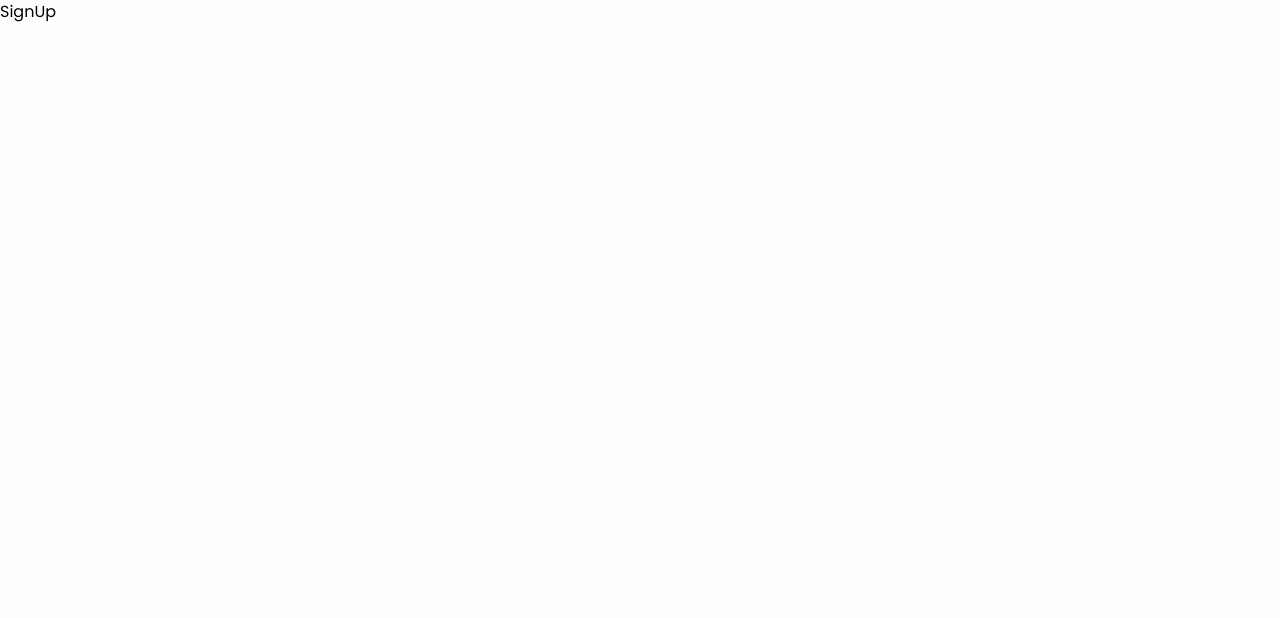
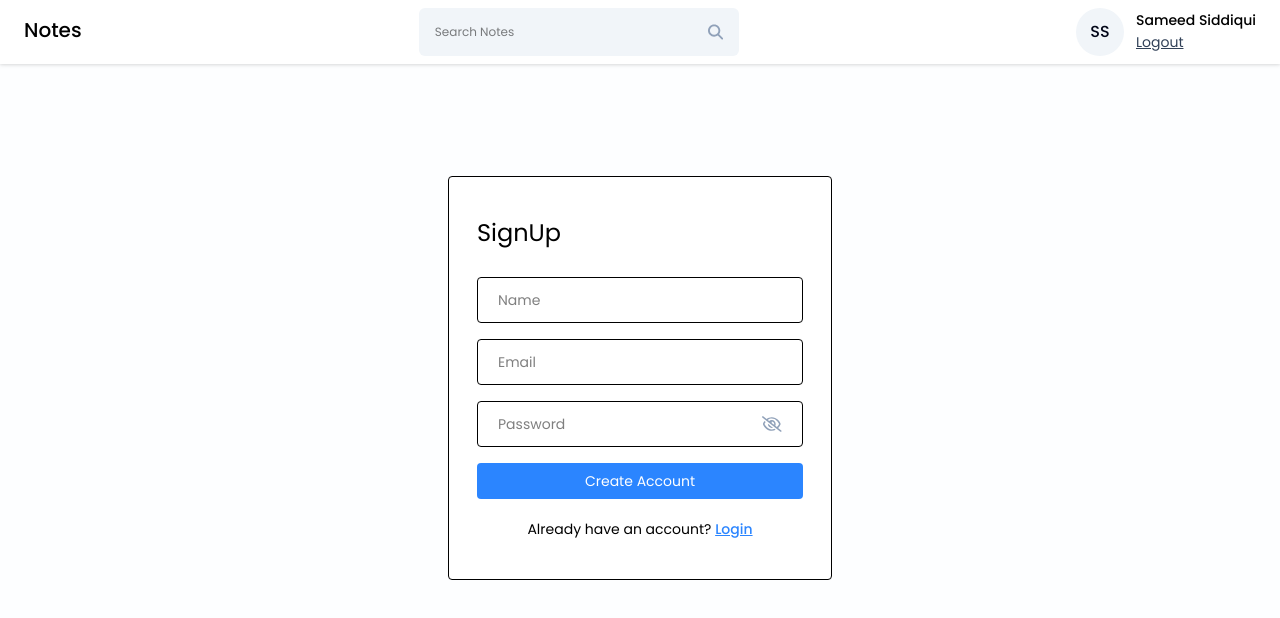
Before and after one commit to ssiddiquiii/sameed-mern-10pshine, a React (Vite) app in the folder frontend/: page /signup in a window 1280 px wide. Shown: the top 618 px of the page. Built offline with nearby package versions, Linux system fonts and the light colour scheme.

Commit message:
feat: implement signup page and search bar and profile component

```diff
--- /dev/null
+++ b/frontend/src/components/Cards/Profileinfo.jsx
@@ -0,0 +1,25 @@
+import React from "react";
+import { getInitials } from "../../utils/helper";
+
+const Profileinfo = ({onLogout}) => {
+  return (
+    <>
+      <div className="flex items-center gap-3">
+        <div className="w-12 h-12 flex items-center justify-center rounded-full text-slate-950 font-medium bg-slate-100">
+          {getInitials("Sameed Siddiqui")}
+        </div>
+        <div>
+          <p className="text-sm font-medium">Sameed Siddiqui</p>
+          <button
+            className="text-sm text-slate-700 underline"
+            onClick={onLogout}
+          >
+            Logout
+          </button>
+        </div>
+      </div>
+    </>
+  );
+};
+
+export default Profileinfo;
--- a/frontend/src/components/Navbar/Navbar.jsx
+++ b/frontend/src/components/Navbar/Navbar.jsx
@@ -1,11 +1,36 @@
-import React from "react";
+import React, { useState } from "react";
+import Profileinfo from "../Cards/profileinfo";
+import { useNavigate } from "react-router-dom";
+import SearchBar from "../SearchBar/SearchBar";
 
 const Navbar = () => {
+  const [searchQuery, setSearchQuery] = useState("");
+  const navigate = useNavigate;
+
+  const onLogout = () => {
+    navigate("/login");
+  };
+
+  const handleSearch = () => {};
+
+  const onClearSearch = () => {
+    setSearchQuery("");
+  };
+
   return (
     <div className="bg-white flex item-center justify-between px-6 py-2 drop-shadow">
-      <h2 className="text-xl font-medium text-black py-2">
-        Notes
-      </h2>
+      <h2 className="text-xl font-medium text-black py-2">Notes</h2>
+
+      <SearchBar
+        value={searchQuery}
+        onChange={({ target }) => {
+          setSearchQuery(target.value);
+        }}
+        handleSearch={handleSearch}
+        onClearSearch={onClearSearch}
+      />
+
+      <Profileinfo onLogout={onLogout} />
     </div>
   );
 };
--- /dev/null
+++ b/frontend/src/components/SearchBar/SearchBar.jsx
@@ -0,0 +1,28 @@
+import React from "react";
+import { FaMagnifyingGlass } from "react-icons/fa6";
+import { IoMdClose } from "react-icons/io";
+
+const SearchBar = ({ value, onChange, handleSearch, onClearSearch }) => {
+  return (
+    <>
+      <div className="w-80 flex items-center px-4 bg-slate-100 rounded-md">
+        <input
+          type="text"
+          placeholder="Search Notes"
+          className="w-full text-xs bg-transparent py-2.75 outline-none "
+          value={value}
+          onChange={onChange}
+        />
+
+        {value && (<IoMdClose className="text-slate-500 cursor-pointer hover:text-black mr-3" onClick={onClearSearch}/>)}
+
+        <FaMagnifyingGlass
+          className="text-slate-400 cursor-pointer hover:text-black"
+          onClick={handleSearch}
+        />
+      </div>
+    </>
+  );
+};
+
+export default SearchBar;
--- a/frontend/src/pages/Home/Home.jsx
+++ b/frontend/src/pages/Home/Home.jsx
@@ -1,9 +1,12 @@
-import React from 'react'
+import React from "react";
+import Navbar from "../../components/Navbar/Navbar";
 
 const Home = () => {
   return (
-    <div>Home</div>
-  )
-}
+    <>
+      <Navbar />
+    </>
+  );
+};
 
-export default Home
+export default Home;
--- a/frontend/src/pages/SignUp/SignUp.jsx
+++ b/frontend/src/pages/SignUp/SignUp.jsx
@@ -1,9 +1,82 @@
-import React from 'react'
+import React, { useState } from "react";
+import Navbar from "../../components/Navbar/Navbar";
+import PasswordInput from "../../components/Input/PasswordInput";
+import { Link } from "react-router-dom";
+import { validateEmail } from "../../utils/helper";
 
 const SignUp = () => {
+  const [name, setName] = useState("");
+  const [email, setEmail] = useState("");
+  const [password, setPassword] = useState("");
+  const [error, setError] = useState(null);
+
+  const handleSignUp = async (e) => {
+    e.preventDefault();
+
+    if (!name) {
+      setError("Please enter your name")
+      return
+    }
+
+    if (!validateEmail(email)) {
+      setError("Please enter your email")
+      return
+    }
+
+    if (!password) {
+      setError("Please enter your password")
+      return
+    }
+
+    setError('')
+
+    // SignUp API call
+  };
   return (
-    <div>SignUp</div>
-  )
-}
+    <>
+      <Navbar />
+      <div className="flex items-center justify-center mt-28">
+        <div className="w-96 border rounded bg-white px-7 py-10">
+          <form onSubmit={handleSignUp}>
+            <h4 className="text-2xl mb-7">SignUp</h4>
 
-export default SignUp
+            <input
+              type="text"
+              placeholder="Name"
+              className="input-box"
+              value={name}
+              onChange={(e) => setName(e.target.value)}
+            />
+
+            <input
+              type="email"
+              placeholder="Email"
+              className="input-box"
+              value={email}
+              onChange={(e) => setEmail(e.target.value)}
+            />
+
+            <PasswordInput
+              value={password}
+              onChange={(e) => setPassword(e.target.value)}
+            />
+
+            {error && <p className="text-red-500 text-xs pb-1">{error}</p>}
+
+            <button type="submit" className="btn-primary">
+              Create Account
+            </button>
+            <p className="text-sm text-center mt-4">
+              Already have an account?{" "}
+              <Link to="/Login" className="font-medium text-primary underline">
+                Login
+              </Link>
+            </p>
+          </form>
+        </div>
+      </div>
+    </>
+  );
+};
+
+export default SignUp;
--- a/frontend/src/utils/helper.js
+++ b/frontend/src/utils/helper.js
@@ -2,3 +2,16 @@
   const regex = /^[^\s@]+@[^\s@]+\.[^\s@]+$/;
   return regex.test(email);
 };
+
+export const getInitials = (name) => {
+  if (!name) return "";
+
+  const words = name.split(" ");
+  let initials = "";
+
+  for (let i = 0; i < Math.min(words.length, 2); i++) {
+    initials += words[i][0];
+  }
+
+  return initials.toUpperCase()
+};
```
